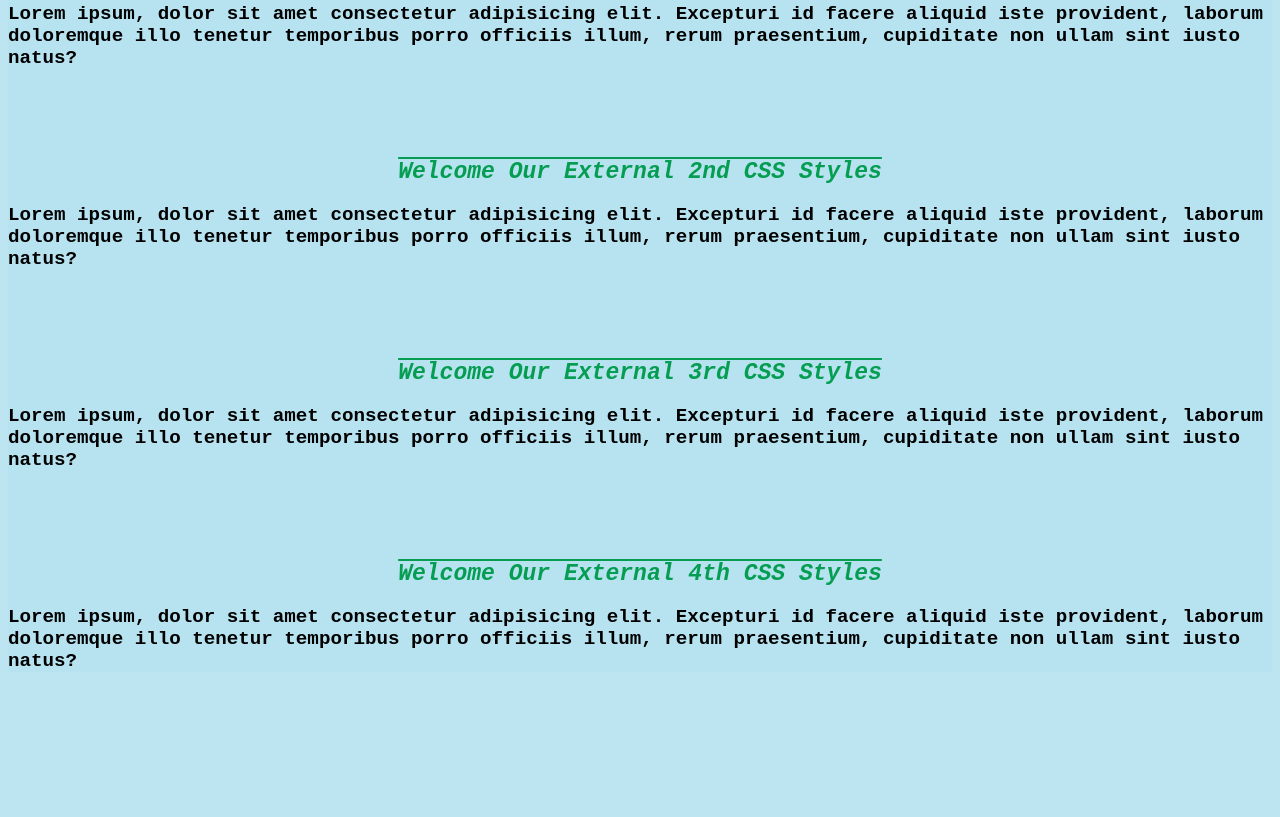
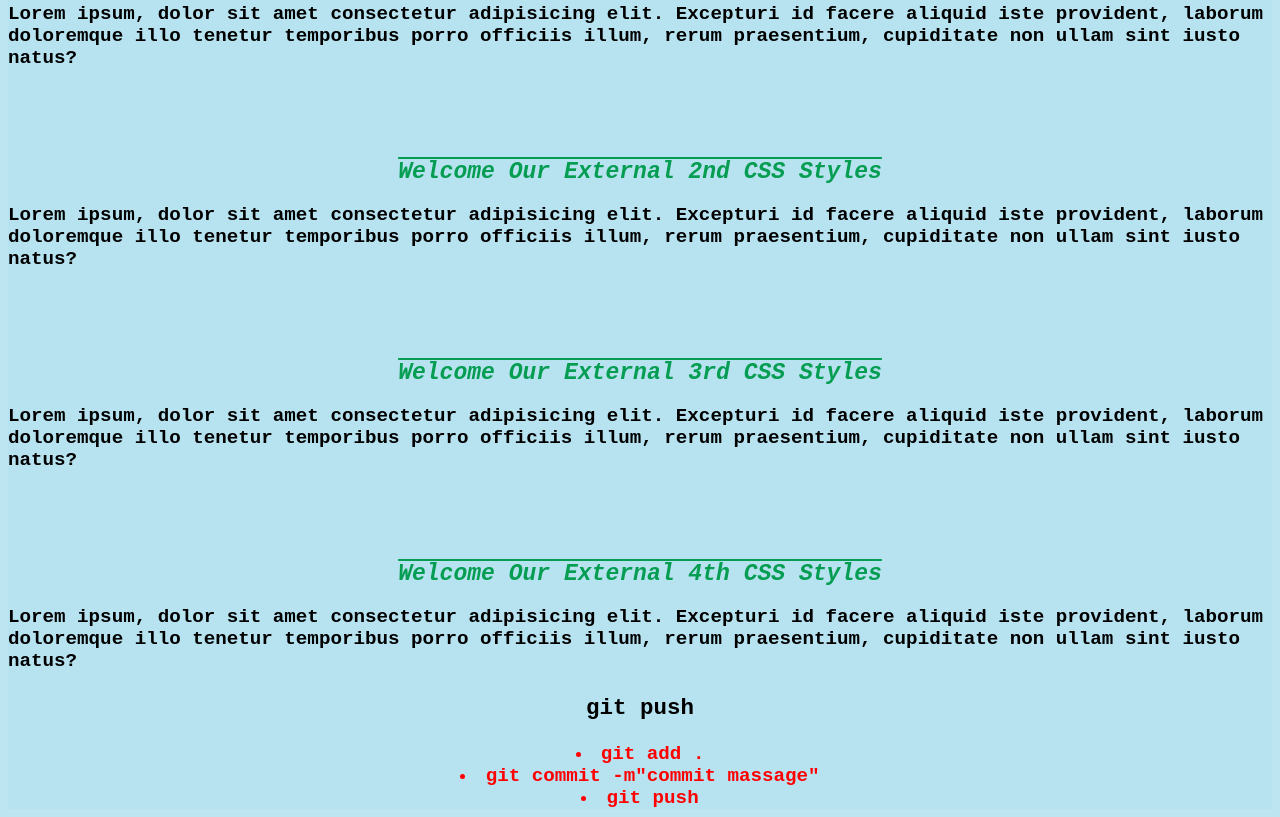
Before and after one commit to Shaharia4455/My-Fast-CSS, a plain HTML site: page external.html in a window 1280 px wide. Shown: the part 424-1241 px from the top of the page. Before the commit the page ends 1115 px from the top, so only its background shows below. Drawn offline with Linux system fonts and the light colour scheme.

Commit message:
added git push li

```diff
--- a/Styles/index.css
+++ b/Styles/index.css
@@ -26,6 +26,14 @@ h2{
     text-decoration: overline;
     margin-top: 90px;
 }
+.git{
+    text-align: center;
+}
+li{
+    color: red;
+    text-decoration: none;
+}
+
 .blog{
     font-family: 'Courier New', Courier, monospace;
     text-decoration: none;
--- a/external.html
+++ b/external.html
@@ -26,6 +26,14 @@
         <h2>Welcome Our External 4th CSS Styles</h2>
         <p>Lorem ipsum, dolor sit amet consectetur adipisicing elit. Excepturi id facere aliquid iste provident, laborum doloremque illo tenetur temporibus porro officiis illum, rerum praesentium, cupiditate non ullam sint iusto natus?</p>
     </div>
+    <div class="blog git">
+        <h3>git push</h3>
+
+            <li>git add .</li>
+            <li>git commit -m"commit massage"</li>
+            <li>git push</li>
+
+    </div>
 
 </body>
 </html>
```
